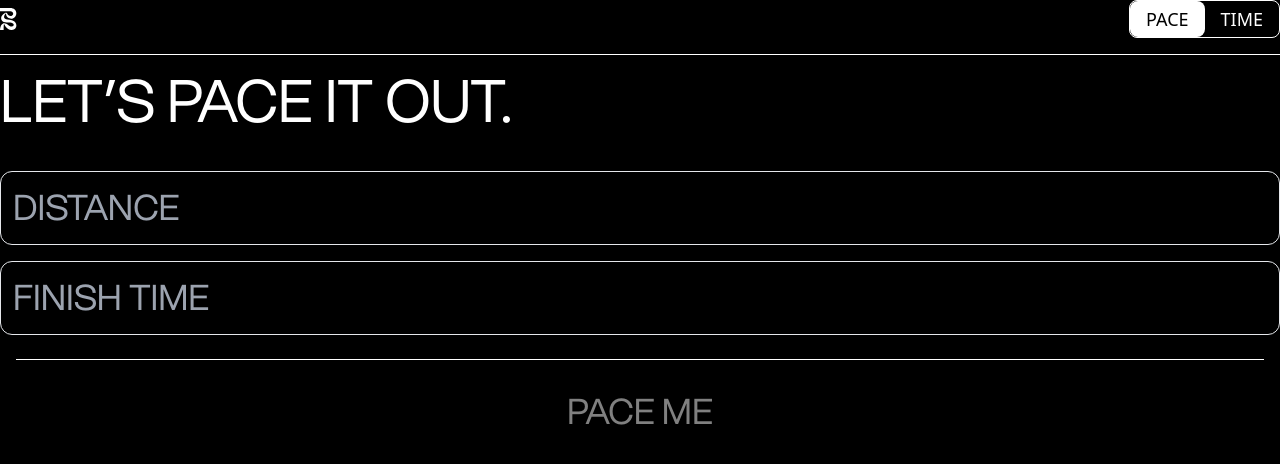
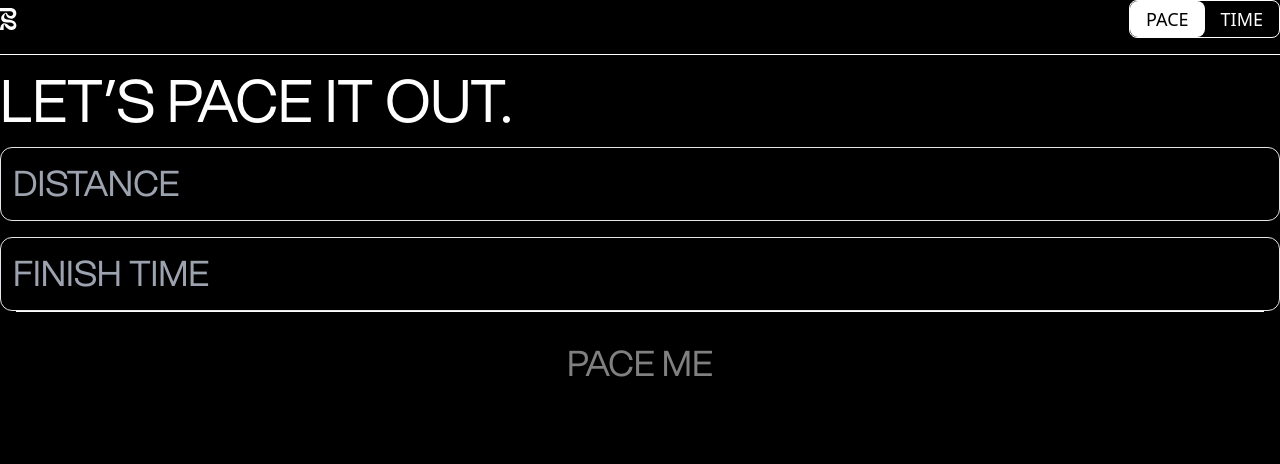
Before and after one commit to tlcottr/banditpacer, a Next.js app: page / in a window 1280 px wide. Shown: the top 464 px of the page. Built offline with nearby package versions, Linux system fonts and the light colour scheme.

Commit message:
update 2

```diff
--- a/pages/index.js
+++ b/pages/index.js
@@ -6,7 +6,7 @@ export default function Home() {
       <div className="py-4 font-GroteskMedium text-6xl">
         <div>LET’S PACE IT OUT.</div>
       </div>
-      <div className="my-6">
+      <div className="">
         <input
           className="border border-solid borer-white rounded-xl w-full mb-2 px-3 py-4 uppercase font-GroteskRegular text-4xl bg-black focus:border-white focus:ring-0"
           placeholder="Distance"
@@ -16,7 +16,7 @@ export default function Home() {
           placeholder="Finish Time"
         ></input>
       </div>
-      <div className="my-6 px-4 right-0 w-full">
+      <div className="px-4 right-0 w-full">
         <div className="pt-3 border-t border-solid border-white">
           <button className="bg-[#C97900] w-full rounded-lg mt-2 px-3 py-3 uppercase font-GroteskRegular text-4xl bg-black focus:border-white focus:ring-0">
             <span className="opacity-50">Pace Me</span>
```
